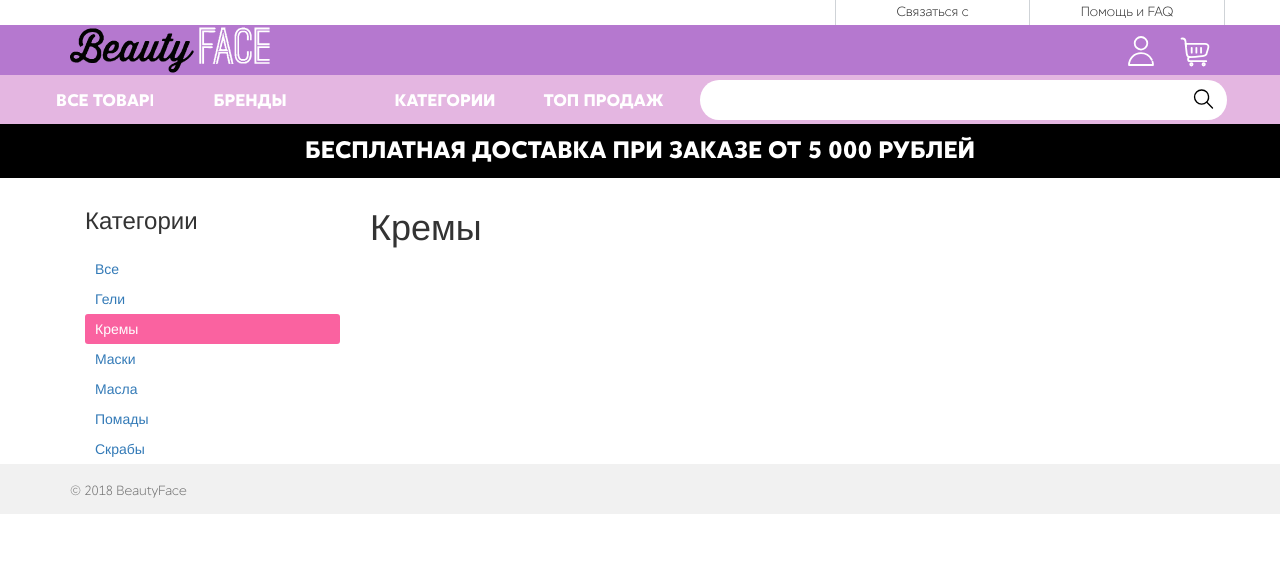
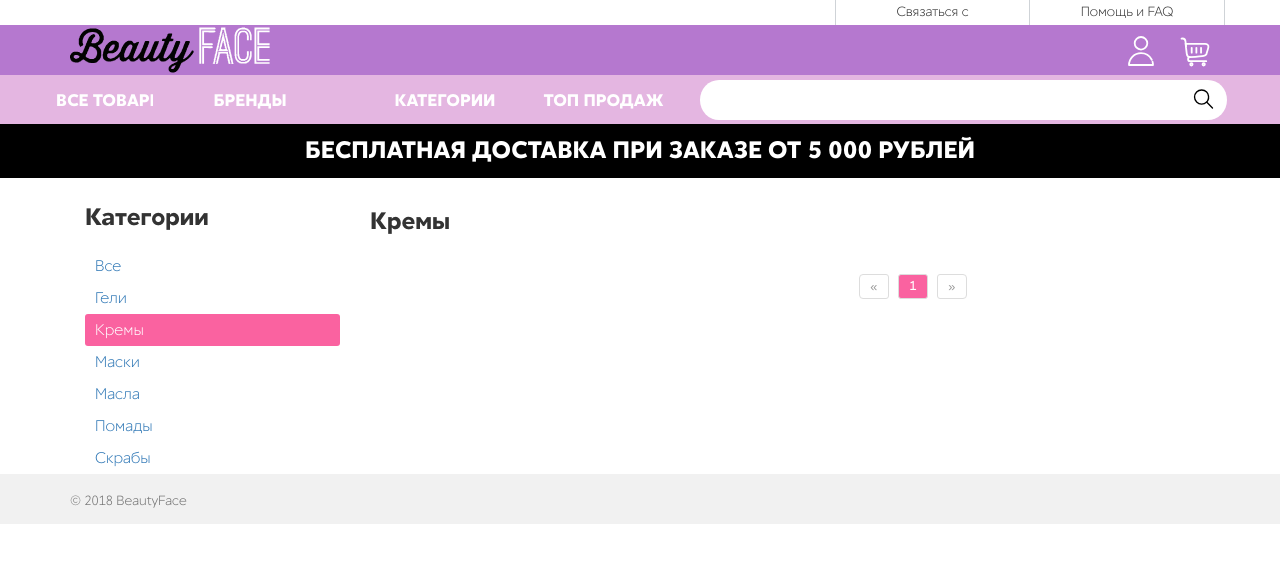
Before and after one commit to serega990306/myshop, a Django app: a page that uses shop/templates/product/list.html in a window 1280 px wide. Shown: the top 563 px of the page. Run offline with Django 3.2, Linux system fonts and the light colour scheme; data comes from the database, SQL or seed files in the repository; data that the repository does not hold is empty; some libraries are stand-ins or nearby versions.

Commit message:
Added paggening

```diff
--- a/shop/static/css/style.css
+++ b/shop/static/css/style.css
@@ -281,3 +281,55 @@ title {
     font-size: 170%;
     padding: 10px;
 }
+
+.large-3 {
+    width: 25%;
+}
+
+.large-offset-5 {
+    margin-left: 41.66667% !important;
+}
+
+.columns {
+    position: relative;
+    padding-left: 0.9375rem;
+    padding-right: 0.9375rem;
+    float: left;
+}
+
+ul.pagination {
+  display: block;
+  height: 2.5rem;
+  margin-left: -0.3125rem; }
+  ul.pagination li {
+    height: 2.5rem;
+    color: #222222;
+    font-size: 1.275rem;
+    margin-left: 1rem; }
+    ul.pagination li a {
+        text-align: center;
+        width: 30px;
+        height: 100%;
+      display: block;
+      padding: 0.3rem 0rem 0rem;
+      color: #999999;
+      -webkit-border-radius: 3px;
+      border-radius: 3px; }
+    ul.pagination li:hover a,
+    ul.pagination li a:focus {
+      background: #e6e6e6; }
+    ul.pagination li.unavailable a {
+      cursor: default;
+      color: #999999; }
+    ul.pagination li.unavailable:hover a, ul.pagination li.unavailable a:focus {
+      background: transparent; }
+    ul.pagination li.current a {
+      background: #fa62a0;
+      color: white;
+      font-weight: bold;
+      cursor: default; }
+      ul.pagination li.current a:hover, ul.pagination li.current a:focus {
+        background: #fa62a0; }
+  ul.pagination li {
+    float: left;
+display: block;}
--- a/shop/templates/product/list.html
+++ b/shop/templates/product/list.html
@@ -8,20 +8,20 @@
 {% block content %}
 
   <div id="sidebar" class="col-sm-3">
-    <h3>Категории</h3>
+    <h3 class="bold" style="font-size: 170%;margin: .67em 0">Категории</h3>
     <ul>
       <li {% if not category %} class="selected" {% endif %}>
-        <a href="{% url "shop:ProductList" %}">Все</a>
+        <a class="light" style="font-size: 110%" href="{% url "shop:ProductList" %}">Все</a>
       </li>
       {% for cat in categories %}
         <li {% if category.slug == cat.slug %} class="selected" {% endif %}>
-          <a href="{{ cat.get_absolute_url }}">{{ cat.name }}</a>
+          <a class="light" style="font-size: 110%" href="{{ cat.get_absolute_url }}">{{ cat.name }}</a>
         </li>
       {% endfor %}
     </ul>
   </div>
   <div id="main" class="product_list col-sm-9">
-    <h1>{% if category %}{{ category.name }}{% else %}Товары{% endif %}</h1>
+    <h1 class="bold" style="font-size: 170%">{% if category %}{{ category.name }}{% else %}Товары{% endif %}</h1>
     <div class="items row">
       {% for product in products %}
           <!--
@@ -55,4 +55,75 @@
       {% endfor %}
     </div>
   </div>
+
+
+    <!--  СТРАНИЦЫ -->
+    <div class="row">
+        <div class="large-3 large-offset-5 columns">
+            <ul class="pagination">
+                {% if not category %}
+                    {% if products.has_previous %}
+                        <li class="arrow">
+                            <a href="/page/{{ products.previous_page_number }}">&laquo</a>
+                        </li>
+                    {% else %}
+                        <li class="arrow unavailable">
+                            <a href="">&laquo</a>
+                        </li>
+                    {% endif %}
+                    {% for page in products.paginator.page_range %}
+                        {% if page == products.number %}
+                            <li class="current">
+                                <a class="light" href="/page/{{ page }}">{{ page }}</a>
+                            </li>
+                        {% else %}
+                            <li>
+                                <a href="/page/{{ page }}">{{ page }}</a>
+                            </li>
+                        {% endif %}
+                    {% endfor %}
+                    {% if products.has_next %}
+                        <li class="arrow">
+                            <a href="/page/{{ products.next_page_number }}">&raquo</a>
+                        </li>
+                    {% else %}
+                        <li class="arrow unavailable">
+                            <a href="">&raquo</a>
+                        </li>
+                    {% endif %}
+                {% else %}
+                    {% if products.has_previous %}
+                        <li class="arrow">
+                            <a href="page/{{ products.previous_page_number }}">&laquo</a>
+                        </li>
+                    {% else %}
+                        <li class="arrow unavailable">
+                            <a href="">&laquo</a>
+                        </li>
+                    {% endif %}
+                    {% for page in products.paginator.page_range %}
+                        {% if page == products.number %}
+                            <li class="current">
+                                <a class="light" href="page/{{ page }}">{{ page }}</a>
+                            </li>
+                        {% else %}
+                            <li>
+                                <a href="page/{{ page }}">{{ page }}</a>
+                            </li>
+                        {% endif %}
+                    {% endfor %}
+                    {% if products.has_next %}
+                        <li class="arrow">
+                            <a href="page/{{ products.next_page_number }}">&raquo</a>
+                        </li>
+                    {% else %}
+                        <li class="arrow unavailable">
+                            <a href="">&raquo</a>
+                        </li>
+                    {% endif %}
+                {% endif %}
+            </ul>
+        </div>
+    </div>
+
 {% endblock %}
--- a/shop/urls.py
+++ b/shop/urls.py
@@ -6,9 +6,11 @@ from django.conf.urls.static import static
 app_name = 'shop'
 
 urlpatterns = [
+    url(r'^$', views.ProductList, name='ProductList'),
+    url(r'^page/(?P<page_number>\d+)/$', views.ProductList, name='ProductList'),
     url(r'^(?P<category_slug>[-\w]+)/$', views.ProductList, name='ProductListByCategory'),
+    url(r'^(?P<category_slug>[-\w]+)/page/(?P<page_number>\d+)/$', views.ProductList, name='ProductListByCategory'),
     url(r'^(?P<id>\d+)/(?P<slug>[-\w]+)/$', views.ProductDetail, name='ProductDetail'),
-    url(r'^$', views.ProductList, name='ProductList'),
 ]
 
 if settings.DEBUG:
--- a/shop/views.py
+++ b/shop/views.py
@@ -1,10 +1,11 @@
 from django.shortcuts import render, get_object_or_404, render_to_response
 from .models import Category, Product, Top_Product
 from cart.forms import CartAddProductForm
+from django.core.paginator import Paginator
 # Страница с товарами
 
 
-def ProductList(request, category_slug=None):
+def ProductList(request, category_slug=None, page_number=1):
     content = {}
     category = None
     top = Top_Product.objects.all()
@@ -13,11 +14,13 @@ def ProductList(request, category_slug=None):
     if category_slug:
         category = get_object_or_404(Category, slug=category_slug)
         products = products.filter(category=category)
+    current_page = Paginator(products, 30)
     content['category'] = category
     content['categories'] = categories
-    content['products'] = products
+    #content['products'] = products
+    content['products'] = current_page.page(page_number)
     content['top_products'] = top
-    content['top_products'] = top
+    content['category_slug'] = category_slug
     return render(request, 'product/list.html', content)
 
 
```
